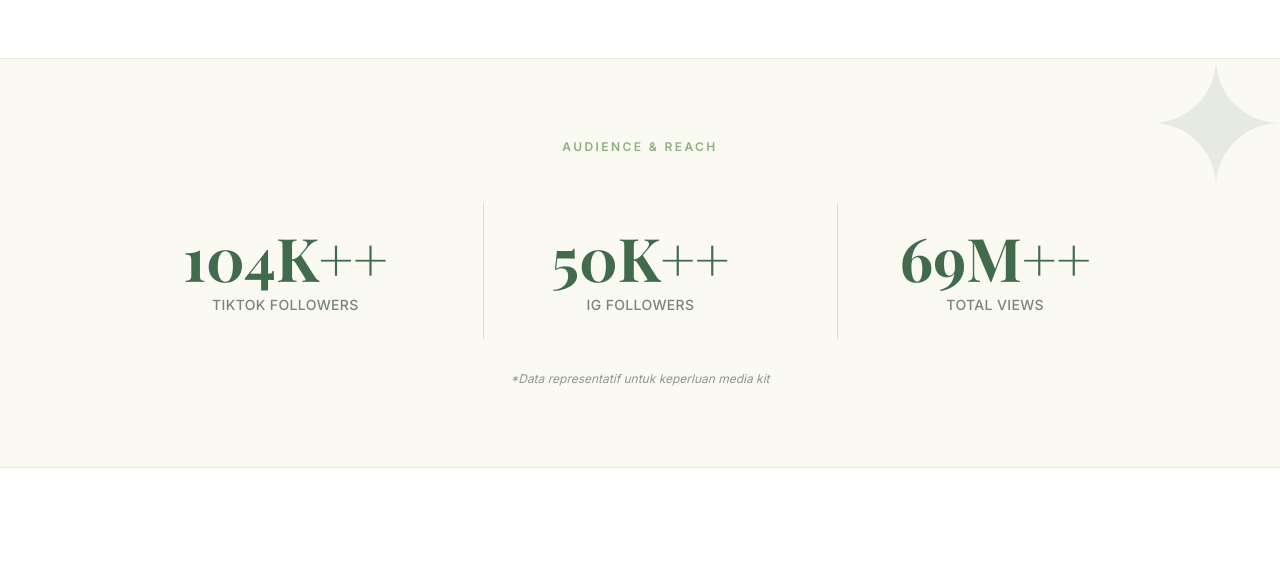
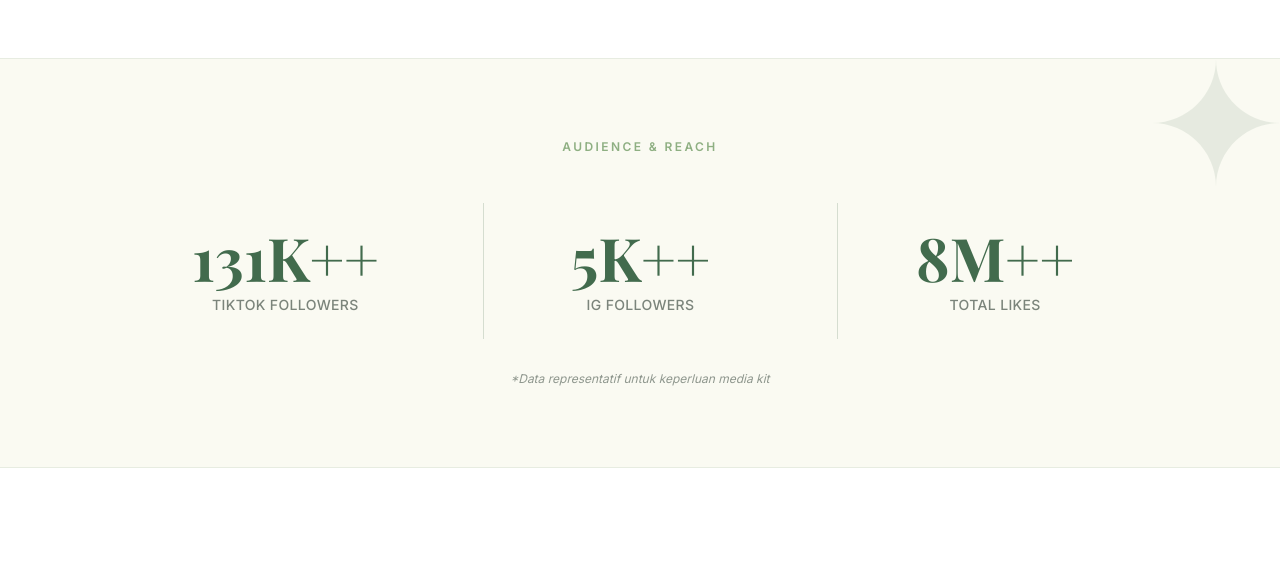
Before and after one commit to kojolah/sagin, a plain HTML site: page index.html in a window 1280 px wide. Shown: the part 1638-2199 px from the top of the page. Drawn offline with nearby package versions, Linux system fonts and the light colour scheme; a web font is replaced by a local one.

Commit message:
Update index.html

```diff
--- a/index.html
+++ b/index.html
@@ -10,9 +10,9 @@
     <meta property="og:title" content="SAGIN — Beauty & Lifestyle Content Creator">
     <meta property="og:description" content="Official rate card and media kit of SAGIN, a beauty and lifestyle content creator.">
     <meta property="og:type" content="website">
-    <meta property="og:image" content="https://raw.githubusercontent.com/aqiill/sagin/refs/heads/main/assets/2.jpeg">
+    <meta property="og:image" content="https://raw.githubusercontent.com/kojolah/sagin/refs/heads/main/assets/2.jpeg">
 
-    <link rel="icon" type="image/jpeg" href="https://raw.githubusercontent.com/aqiill/sagin/refs/heads/main/assets/2.jpeg">
+    <link rel="icon" type="image/jpeg" href="https://raw.githubusercontent.com/kojolah/sagin/refs/heads/main/assets/2.jpeg">
 
     <!-- Google Fonts -->
     <link rel="preconnect" href="https://fonts.googleapis.com">
@@ -196,7 +196,7 @@
             <!-- Main Image Wrapper -->
             <!-- Replace with actual creator photo: assets/images/hero.jpg -->
             <div class="relative w-full aspect-[4/5] rounded-t-full rounded-b-2xl overflow-hidden shadow-xl z-10 bg-white">
-                <img src="https://raw.githubusercontent.com/aqiill/sagin/refs/heads/main/assets/2.jpeg" alt="Sagin Portrait" class="w-full h-full object-cover">
+                <img src="https://raw.githubusercontent.com/kojolah/sagin/refs/heads/main/assets/2.jpeg" alt="Sagin Portrait" class="w-full h-full object-cover">
             </div>
         </div>
     </section>
@@ -206,7 +206,7 @@
         <div class="max-w-6xl mx-auto flex flex-col md:flex-row items-center gap-12 lg:gap-20">
             <div class="w-full md:w-5/12 reveal img-zoom-container rounded-2xl overflow-hidden shadow-lg">
                 <!-- Replace with actual creator photo: assets/images/about.jpg -->
-                <img src="https://raw.githubusercontent.com/aqiill/sagin/refs/heads/main/assets/2.jpeg" alt="About Sagin" class="w-full h-full object-cover aspect-[4/5]">
+                <img src="https://raw.githubusercontent.com/kojolah/sagin/refs/heads/main/assets/4.jpeg" alt="About Sagin" class="w-full h-full object-cover aspect-[4/5]">
             </div>
 
             <div class="w-full md:w-7/12 reveal">
@@ -509,19 +509,19 @@
         };
 
         const audienceStats = [
-            { label: "TikTok Followers", value: 104, suffix: "K++", targetId: "stat-tiktok" },
-            { label: "IG Followers", value: 50, suffix: "K++", targetId: "stat-ig" },
-            { label: "Total Views", value: 69, suffix: "M++", targetId: "stat-views" }
+            { label: "TikTok Followers", value: 131.9, suffix: "K++", targetId: "stat-tiktok" },
+            { label: "IG Followers", value: 5.5, suffix: "K++", targetId: "stat-ig" },
+            { label: "Total Likes", value: 8.9, suffix: "M++", targetId: "stat-views" }
         ];
 
         /* Replace these with actual local paths e.g., 'assets/images/gallery-01.jpg' */
         const galleryImages = [
-            "https://placehold.co/600x750/FAFAF2/426B4D?text=Gallery+01",
-            "https://placehold.co/600x750/FAFAF2/426B4D?text=Gallery+02",
-            "https://placehold.co/600x750/FAFAF2/426B4D?text=Gallery+03",
-            "https://placehold.co/600x750/FAFAF2/426B4D?text=Gallery+04",
-            "https://placehold.co/600x750/FAFAF2/426B4D?text=Gallery+05",
-            "https://placehold.co/600x750/FAFAF2/426B4D?text=Gallery+06"
+            "https://raw.githubusercontent.com/kojolah/sagin/refs/heads/main/assets/1.jpeg",
+            "https://raw.githubusercontent.com/kojolah/sagin/refs/heads/main/assets/2.jpeg",
+            "https://raw.githubusercontent.com/kojolah/sagin/refs/heads/main/assets/3.jpeg",
+            "https://raw.githubusercontent.com/kojolah/sagin/refs/heads/main/assets/4.jpeg",
+            "https://raw.githubusercontent.com/kojolah/sagin/refs/heads/main/assets/5.jpeg",
+            "https://raw.githubusercontent.com/kojolah/sagin/refs/heads/main/assets/6.jpeg"
         ];
 
         const tiktokSamples = [
@@ -545,19 +545,19 @@
                     id: "01",
                     name: "ESSENTIAL",
                     features: ["1 TikTok Video", "With & Without Yellow Card"],
-                    price: "Rp1.000.000"
+                    price: "Rp1.500.000"
                 },
                 {
                     id: "02",
                     name: "STANDARD",
                     features: ["1 TikTok Video", "With & Without Yellow Card", "+ Brand Brief", "+ Code Boost (365 Days)"],
-                    price: "Rp1.500.000"
+                    price: "Rp2.000.000"
                 },
                 {
                     id: "03",
                     name: "PREMIUM",
                     features: ["2 TikTok Videos", "With & Without Yellow Card", "+ Brand Brief", "+ Code Boost (365 Days)"],
-                    price: "Rp2.900.000"
+                    price: "Rp3.400.000"
                 },
                 {
                     id: "04",
@@ -569,7 +569,7 @@
                     id: "05",
                     name: "FULL OWNERSHIP",
                     features: ["1 TikTok Video", "+ Yellow Card", "+ Brand Brief", "+ Code Boost (365 Days)", "+ Full Rights / Owning"],
-                    price: "Rp2.500.000"
+                    price: "Rp3.000.000"
                 }
             ],
             instagram: [
```
